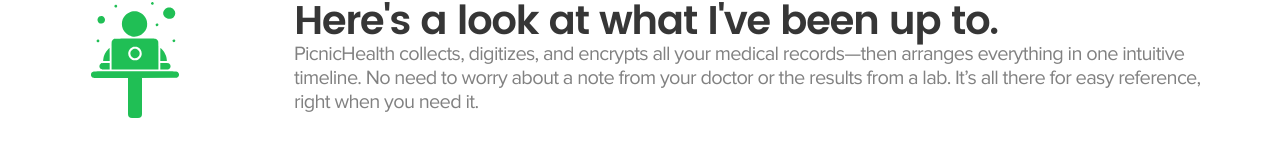
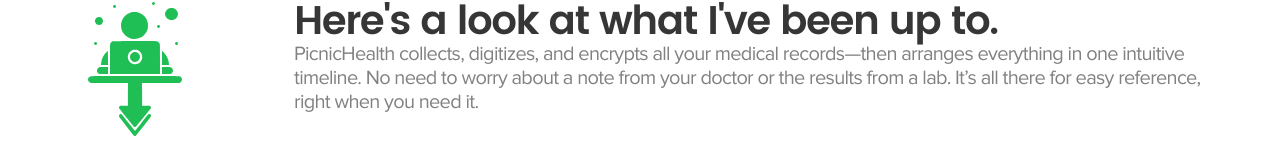
Before and after one commit to RyanWirth/portfolio, a Svelte app: page / in a window 1280 px wide. Shown: the part 1733-1901 px from the top of the page. Built offline with nearby package versions, Linux system fonts and the light colour scheme.

Commit message:
Adjust fade offsets

```diff
--- a/src/components/Event.svelte
+++ b/src/components/Event.svelte
@@ -4,13 +4,15 @@
   export let start;
   export let end;
   export let description;
-  export let position;
 
   export let showYearInTimestamp = true;
   export let showStartAsTimestamp = true;
 
+  export let innerHeight;
+  export let position;
+
   let el = { offsetTop: 0, offsetHeight: 1 };
-  $: progress = (position - el.offsetTop) / el.offsetHeight * 1.5;
+  $: progress = (position - el.offsetTop + innerHeight * 0.2) / el.offsetHeight;
   $: opacity = Math.min(Math.max(progress, 0), 1);
   $: translation = (1 - opacity) * 10;
 
--- a/src/sections/Timeline.svelte
+++ b/src/sections/Timeline.svelte
@@ -7,10 +7,10 @@
 
   let scrollY = 0;
   let innerHeight = 0;
-  $: position = scrollY + innerHeight * 0.7;
+  $: position = scrollY + innerHeight * 0.65;
 
-  let track = { offsetTop: 0, offsetHeight: 1 };
-  $: progress = (position - track.offsetTop) / track.offsetHeight;
+  let el = { offsetTop: 0, offsetHeight: 1 };
+  $: progress = (position - el.offsetTop) / el.offsetHeight;
   $: height = Math.min(Math.max(progress, 0), 1) * 100;
 </script>
 
@@ -39,20 +39,17 @@
   .timeline__bottom-cap {
     width: 32px;
     height: 48px;
+    margin-top: -3px;
+
     fill: #20bf55;
-    margin-top: -3px;
+    transition: opacity 500ms ease-out;
   }
 
   .timeline__track {
     width: 14px;
-    height: 100%;
-  }
+    min-height: 8px;
 
-  .timeline__track-fill {
     background: #20bf55;
-    border-radius: 0 0 4px 4px;
-
-    min-height: 40px;
     transition: height 500ms ease-out;
   }
 </style>
@@ -60,13 +57,11 @@
 <svelte:window bind:innerHeight bind:scrollY />
 
 <section>
-  <aside>
+  <aside bind:this={el}>
     <svg class="timeline__top-cap">
       <use xlink:href="/images.svg#timeline-top-cap" />
     </svg>
-    <div class="timeline__track" bind:this={track}>
-      <div class="timeline__track-fill" style="height: {height}%" />
-    </div>
+    <div class="timeline__track" style="height: {height}%" />
     <svg class="timeline__bottom-cap">
       <use xlink:href="/images.svg#timeline-bottom-cap" />
     </svg>
@@ -83,6 +78,7 @@
         description={event.description}
         showStartAsTimestamp={event.showStartAsTimestamp}
         showYearInTimestamp={event.showYearInTimestamp}
+        {innerHeight}
         {position} />
     {/each}
   </main>
```
